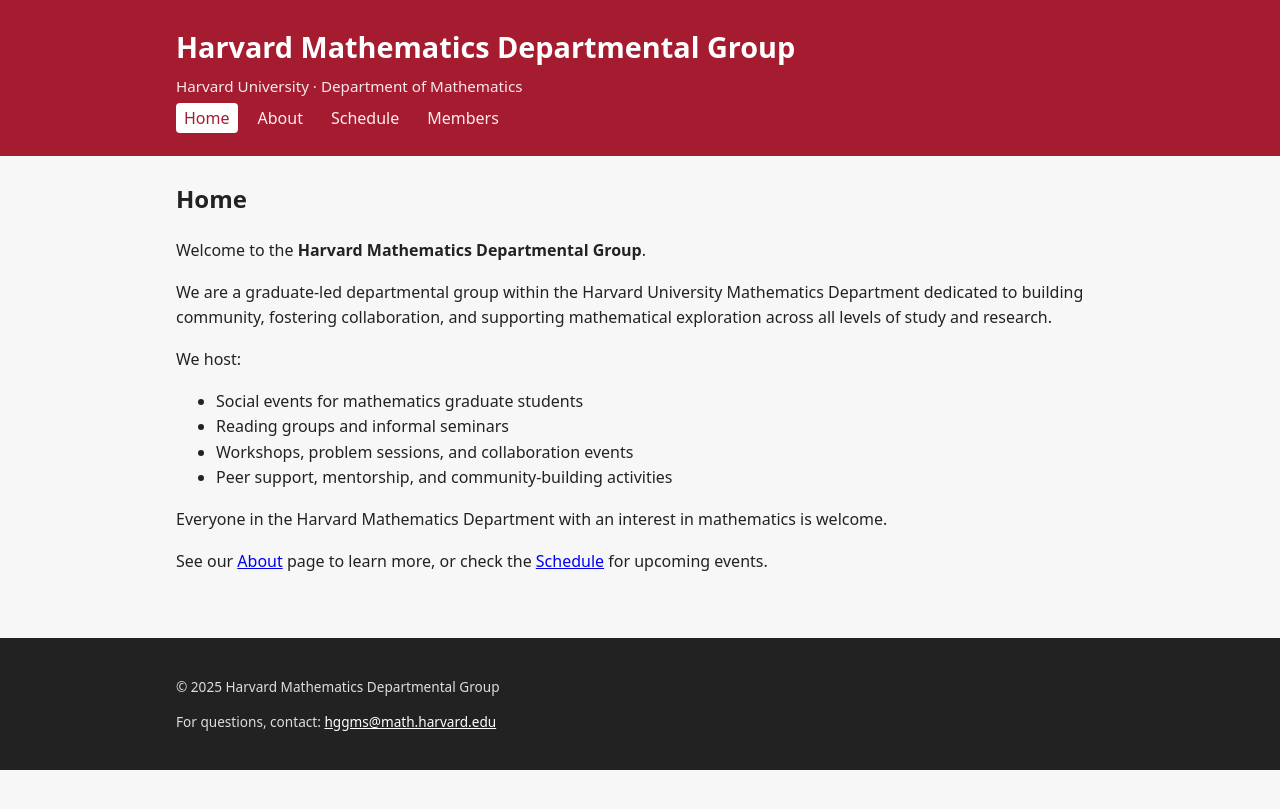
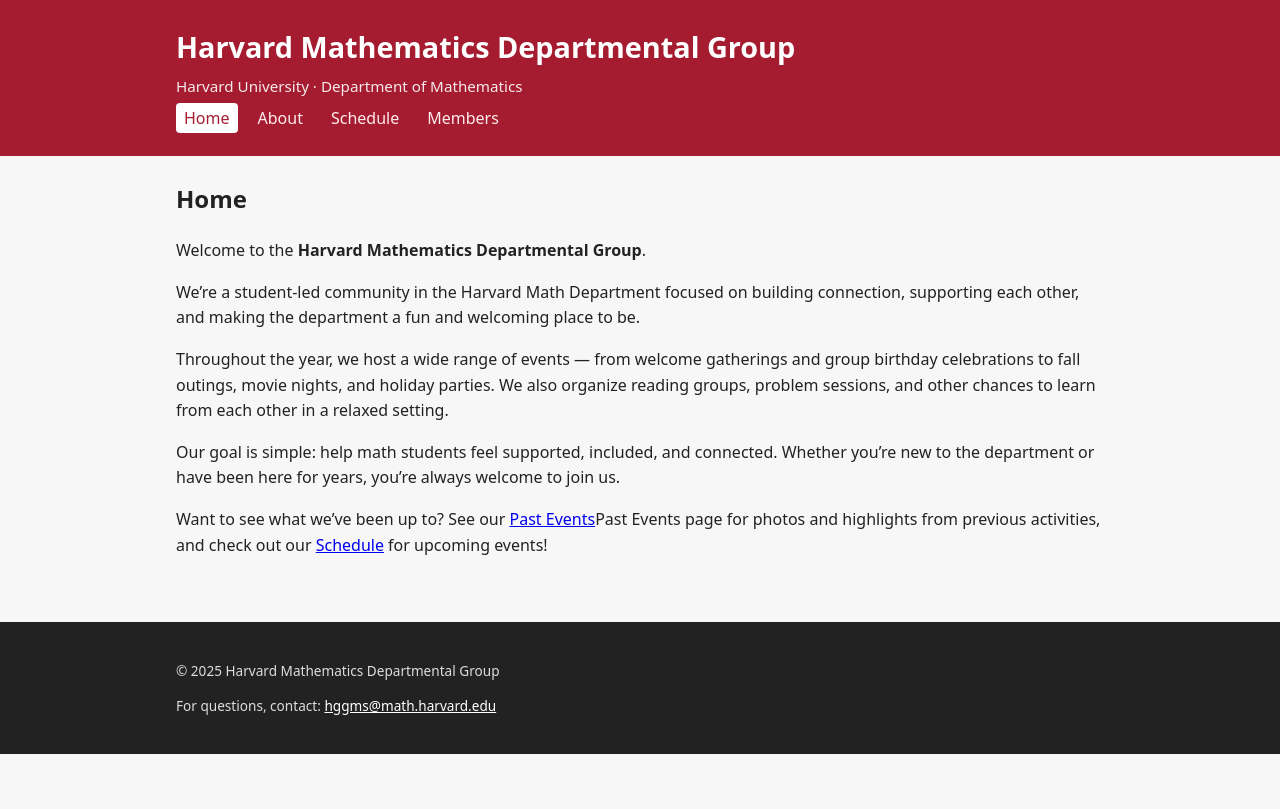
Before and after one commit to szhang612/hggms, a Jekyll site: the page built from index.md, in a window 1280 px wide. Shown: the top 809 px of the page. Built offline with Jekyll 4.4.1, drawn with Linux system fonts in a browser that asks for light colours.

Commit message:
Update index.md

```diff
--- a/index.md
+++ b/index.md
@@ -6,15 +6,12 @@ permalink: /
 
 Welcome to the **Harvard Mathematics Departmental Group**.
 
-We are a graduate-led departmental group within the Harvard University Mathematics Department dedicated to building community, fostering collaboration, and supporting mathematical exploration across all levels of study and research.
+We’re a student-led community in the Harvard Math Department focused on building connection, supporting each other, and making the department a fun and welcoming place to be.
 
-We host:
+Throughout the year, we host a wide range of events — from welcome gatherings and group birthday celebrations to fall outings, movie nights, and holiday parties. We also organize reading groups, problem sessions, and other chances to learn from each other in a relaxed setting.
 
-- Social events for mathematics graduate students
-- Reading groups and informal seminars
-- Workshops, problem sessions, and collaboration events
-- Peer support, mentorship, and community-building activities
+Our goal is simple: help math students feel supported, included, and connected.
+Whether you’re new to the department or have been here for years, you’re always welcome to join us.
 
-Everyone in the Harvard Mathematics Department with an interest in mathematics is welcome.
-
-See our [About](/about/) page to learn more, or check the [Schedule](/schedule/) for upcoming events.
+Want to see what we’ve been up to?
+See our [Past Events](/pastevents/)Past Events page for photos and highlights from previous activities, and check out our [Schedule](/schedule/) for upcoming events!
```
